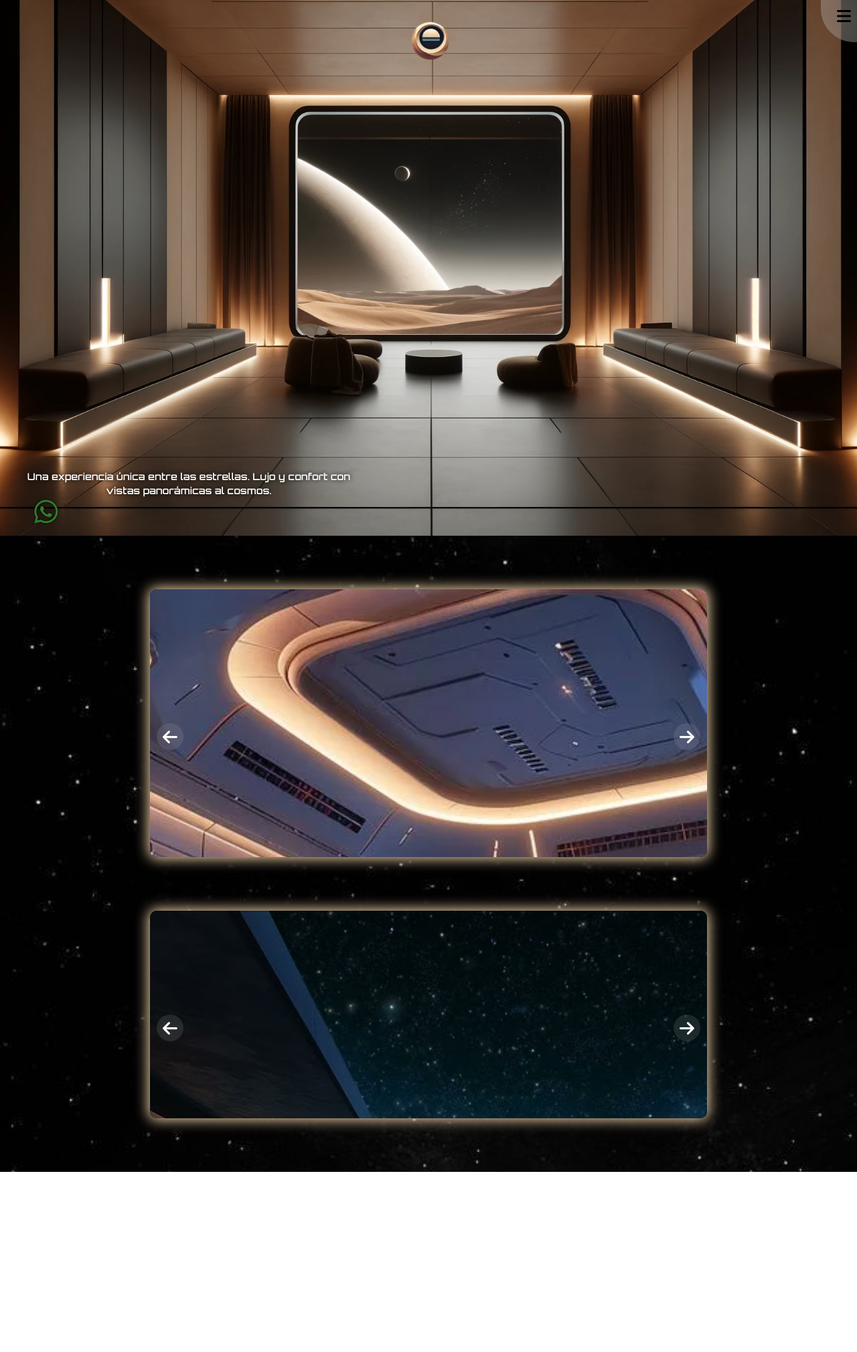
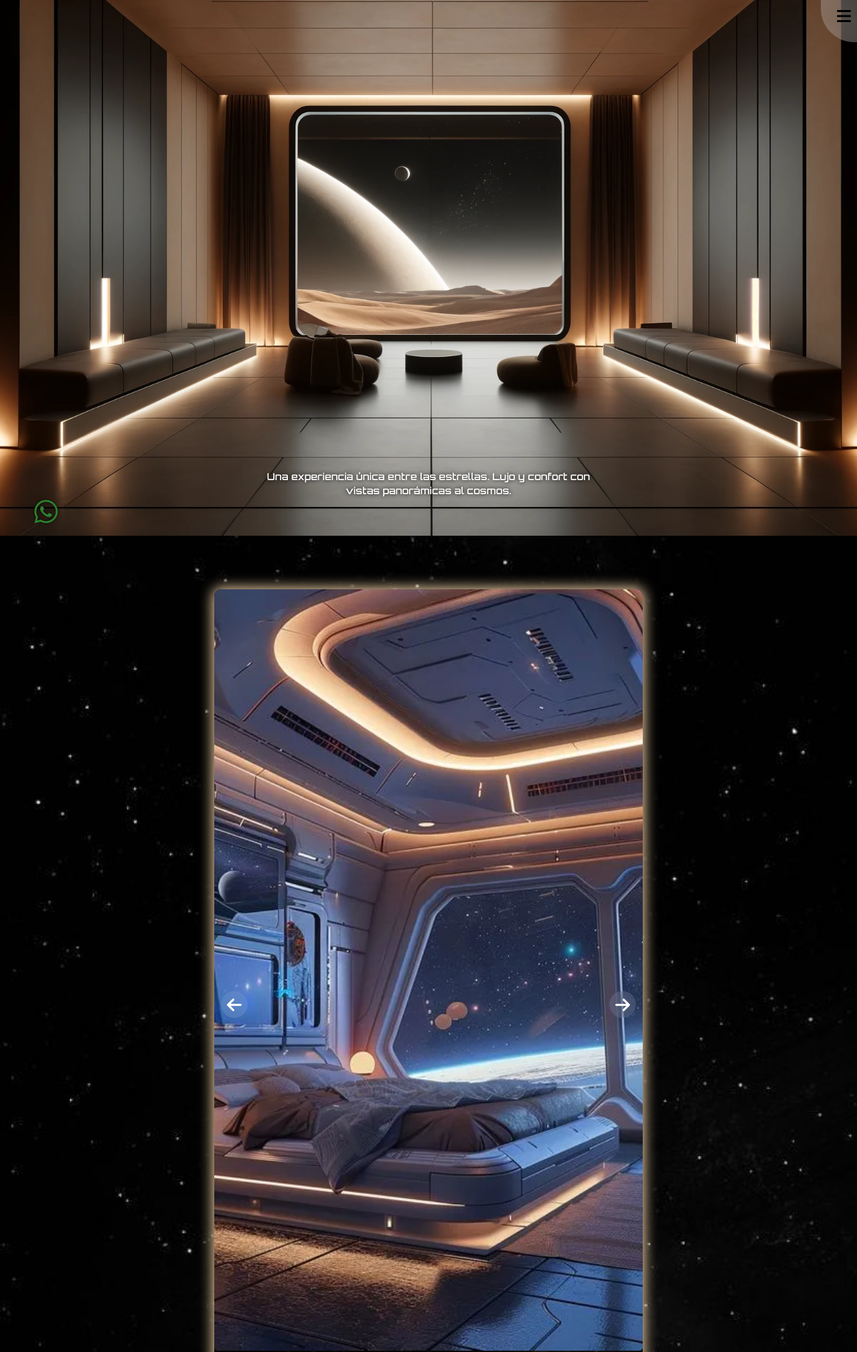
Before and after one commit to juancrfig/hotel-carmen, a plain HTML site: page index.html in a window 1280 px wide. Shown: the top 2019 px of the page at 67% size. Before the commit the page ends 1750 px from the top, so only its background shows below. Drawn offline with Linux system fonts and the light colour scheme.

Commit message:
Improve slightly the landing page in desktop

```diff
--- a/assets/css/styles.css
+++ b/assets/css/styles.css
@@ -357,3 +357,47 @@ button {
 .nextTwo {
     right: 10px;
 }
+
+
+@media (min-width: 580px) {
+
+    #inicio {
+        display: flex;
+        flex-direction: column;
+        justify-content: space-around;
+        align-items: center;
+    }
+
+    #hotel-logo {
+        display: none;
+    }
+
+    #inicio p:last-child {
+        width: 600px;
+    }
+
+    .gallery-container {
+        width: 50vw;
+        height: 1200px;
+    }
+
+    .gallery-container-two {
+        width: 50vw;
+        height: 800px;
+    }
+
+    .gallery img,
+    .galleryTwo img {
+    width: 100%;
+    object-fit: cover;
+    flex-shrink: 0;
+    margin: 0 auto;
+    border-radius: 5px;
+}
+
+
+
+}
+
+
+/*  MINOR FIXES */
```
